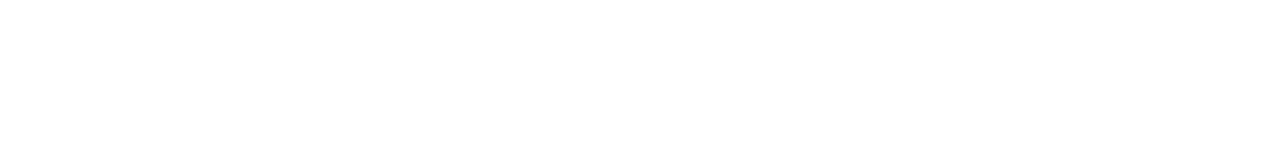
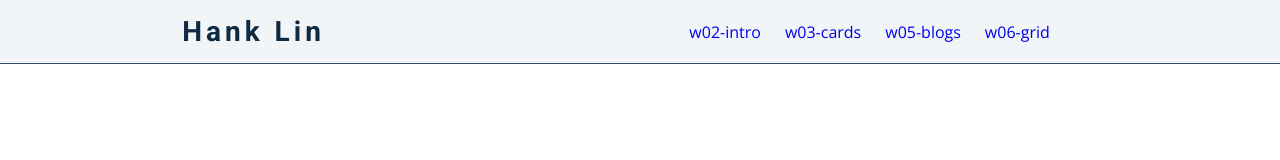
Before and after one commit to CatsSky/1111-web-demo-410418064, a plain HTML site: page demo_64.html in a window 1280 px wide. Drawn offline with nearby package versions, Linux system fonts and the light colour scheme.

Commit message:
w07 add nav bar to demo page

```diff
--- a/css/style_64.css
+++ b/css/style_64.css
@@ -47,6 +47,7 @@ Variables
     --dark-shadow: 0 5px 15px rgba(0, 0, 0, 0.2);
     --max-width: 1170px;
 }
+
 /*
 ===============
 Global Styles
@@ -60,6 +61,7 @@ Global Styles
     padding: 0;
     box-sizing: border-box;
 }
+
 body {
     font-family: var(--ff-secondary);
     background: var(--clr-white);
@@ -67,12 +69,15 @@ body {
     line-height: 1.5;
     font-size: 0.875rem;
 }
+
 ul {
     list-style-type: none;
 }
+
 a {
     text-decoration: none;
 }
+
 img:not(.nav-logo) {
     width: 100%;
     display: block;
@@ -88,38 +93,49 @@ h4 {
     margin-bottom: 0.75rem;
     font-family: var(--ff-primary);
 }
+
 h1 {
     font-size: 3rem;
 }
+
 h2 {
     font-size: 2rem;
 }
+
 h3 {
     font-size: 1.25rem;
 }
+
 h4 {
     font-size: 0.875rem;
 }
+
 p {
     margin-bottom: 1.25rem;
     color: var(--clr-grey-5);
 }
+
 @media screen and (min-width: 800px) {
     h1 {
         font-size: 4rem;
     }
+
     h2 {
         font-size: 2.5rem;
     }
+
     h3 {
         font-size: 1.75rem;
     }
+
     h4 {
         font-size: 1rem;
     }
+
     body {
         font-size: 1rem;
     }
+
     h1,
     h2,
     h3,
@@ -127,6 +143,7 @@ p {
         line-height: 1;
     }
 }
+
 /*  global classes */
 
 .btn {
@@ -145,10 +162,12 @@ p {
     box-shadow: 0 1px 3px rgba(0, 0, 0, 0.2);
     border-radius: var(--radius);
 }
+
 .btn:hover {
     color: var(--clr-primary-1);
     background: var(--clr-primary-7);
 }
+
 /* section */
 .section {
     padding: 5rem 0;
@@ -159,11 +178,13 @@ p {
     margin: 0 auto;
     max-width: 1170px;
 }
+
 @media screen and (min-width: 992px) {
     .section-center {
         width: 95vw;
     }
 }
+
 /* added during recording */
 .underline {
     width: 5rem;
@@ -173,10 +194,44 @@ p {
     margin-left: auto;
     margin-right: auto;
 }
+
 .section-title {
     margin-bottom: 4rem;
     text-align: center;
 }
+
 .bg-grey {
     background: var(--clr-grey-10);
 }
+
+/*
+ * ==================================
+ * Navbar
+ * ==================================
+ */
+
+.nav {
+    display: flex;
+    height: 4rem;
+    vertical-align: middle;
+    background-color: var(--clr-grey-10);
+    border-bottom: 1px solid var(--clr-grey-3);
+}
+
+.nav-header h3 {
+    margin-bottom: 0;
+}
+
+.nav-center {
+    display: flex;
+    align-items: center;
+    justify-content: space-around;
+    width: 100%;
+}
+
+.nav-links {
+    display: flex;
+    gap: 1.5rem;
+    justify-content: flex-end;
+    margin-right: 3rem;
+}
--- a/demo_64.html
+++ b/demo_64.html
@@ -9,6 +9,34 @@
     <link rel="stylesheet" href="./css/style_64.css">
 </head>
 
+<body>
+    <nav class="nav">
+        <div class="nav-center">
+            <div class="nav-header">
+                <h3>
+                    Hank Lin
+                </h3>
+            </div>
+
+            <ul class="nav-links">
+                <li>
+                    <a href="demo/w02/w02_index.html">w02-intro</a>
+                </li>
+                <li>
+                    <a href="demo/w02/w02_index.html">w03-cards</a>
+                </li>
+                <li>
+                    <a href="demo/w02/w02_index.html">w05-blogs</a>
+                </li>
+                <li>
+                    <a href="demo/w02/w02_index.html">w06-grid</a>
+                </li>
+            </ul>
+        </div>
+    </nav>
+
+    </script src="js/demo_64.js">
+</body>
 
 
 </html>
```
Lines whose indentation alone changed are shown as unchanged.
